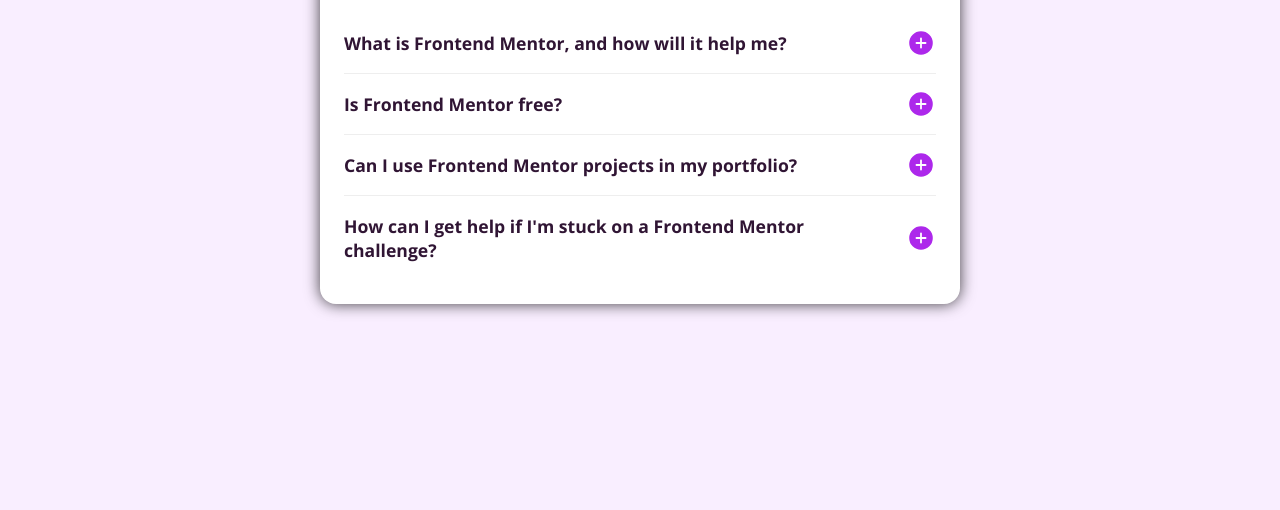
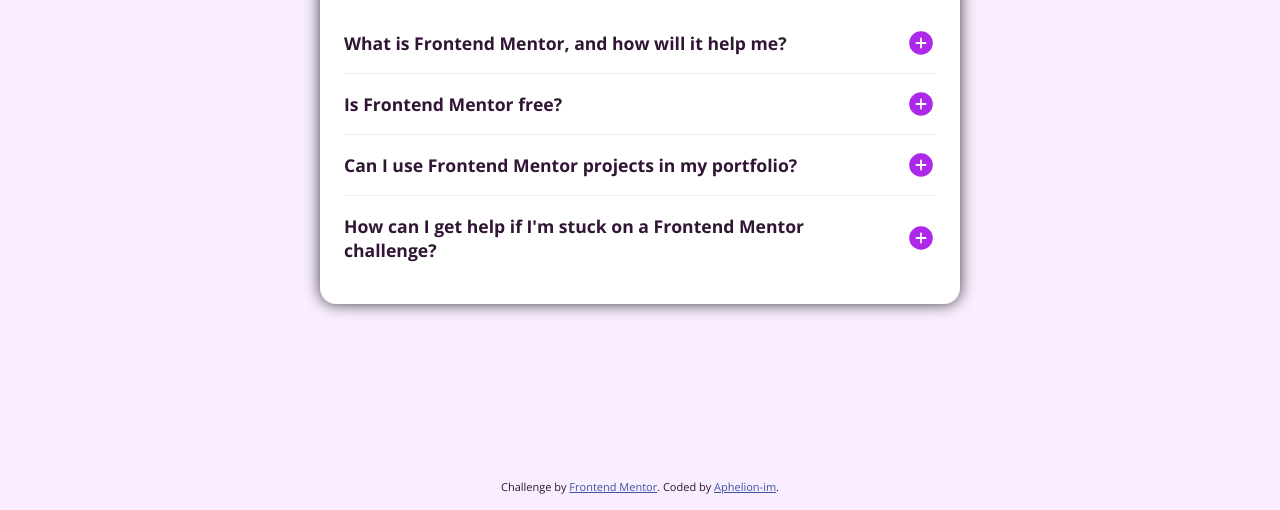
Before and after one commit to Aphelion-im/FAQ-accordion, a plain HTML site: page index.html in a window 1280 px wide. Shown: the part 321-831 px from the top of the page. Before the commit the page ends 800 px from the top, so only its background shows below. Drawn offline with nearby package versions, Linux system fonts and the light colour scheme.

Commit message:
Added attribution

```diff
--- a/index.html
+++ b/index.html
@@ -46,6 +46,11 @@
         </div>
     </section>
 </main>
+<div class="attribution">
+    Challenge by <a href="https://www.frontendmentor.io?ref=challenge" target="_blank">Frontend Mentor</a>.
+    Coded by <a target="_blank" href="https://github.com/Aphelion-im">Aphelion-im</a>.
+</div>
+
 <script src="./scripts/script.js"></script>
 </body>
 </html>
--- a/styles/styles.css
+++ b/styles/styles.css
@@ -20,7 +20,7 @@ body {
     min-height: 100vh;
     font-family: 'Open Sans', sans-serif;
     background-color: #F9EEFF;
-    overflow: scroll;
+    overflow-y: scroll;
 }
 
 main {
@@ -30,6 +30,16 @@ main {
     justify-content: center;
     align-items: center;
     position: relative;
+}
+
+.attribution {
+    font-size: 11px;
+    text-align: center;
+    margin-bottom: 16px;
+}
+
+.attribution a {
+    color: hsl(228, 45%, 44%);
 }
 
 .background-image {
@@ -76,7 +86,6 @@ h1::before {
 }
 
 .accordion-panel {
-    cursor: pointer;
     font-family: 'Open Sans', sans-serif;
     padding-block: 18px;
     width: 100%;
@@ -131,6 +140,7 @@ h1::before {
 .plus:hover,
 .minus:hover {
     filter: brightness(120%);
+    cursor: pointer;
 }
 
 .plus:active,
```
